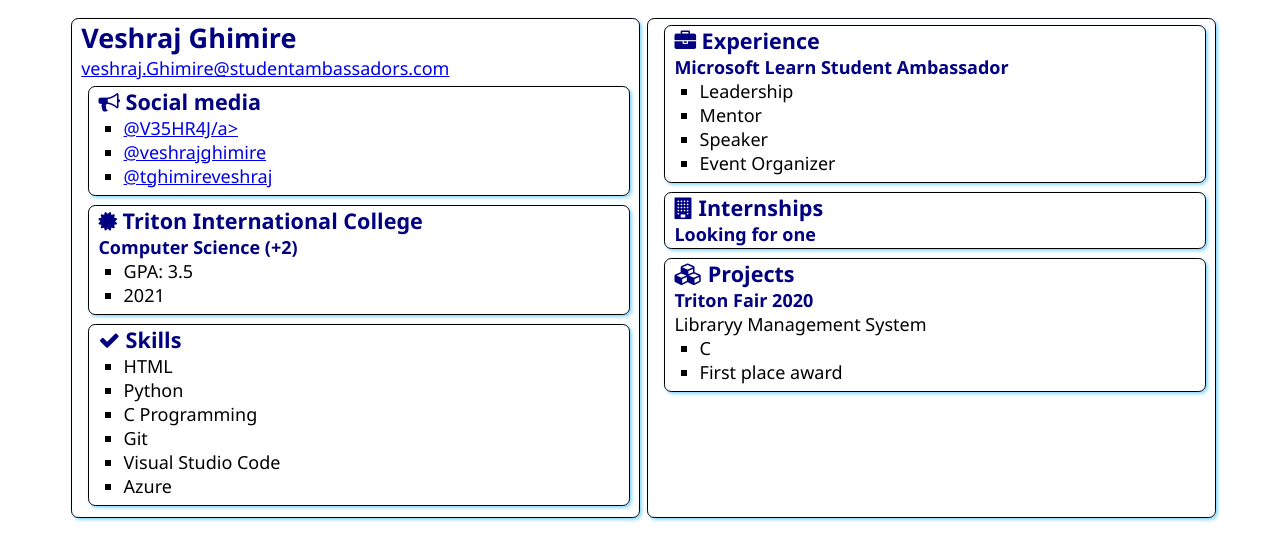
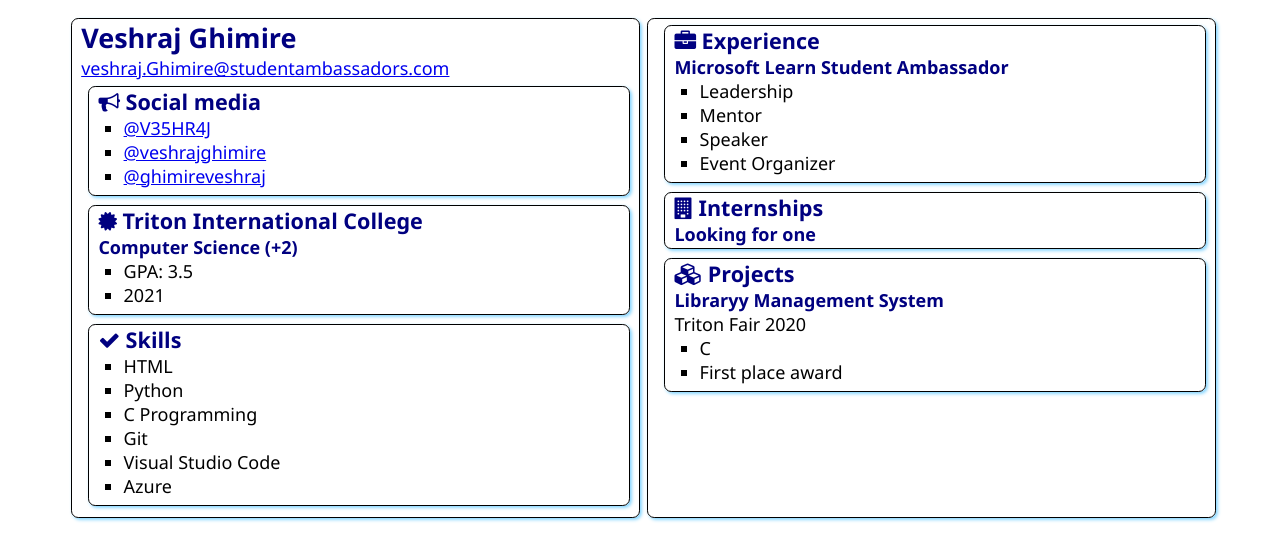
Before and after one commit to V35HR4J/SATechnicalOnboarding, a plain HTML site: page src/index.html in a window 1280 px wide. Drawn offline with Linux system fonts and the light colour scheme.

Commit message:
some minor changes

```diff
--- a/src/index.html
+++ b/src/index.html
@@ -21,9 +21,9 @@
                     Social media
                 </h2>
                 <ul>
-                    <li><a href="https://github.com/V35HR4J">@V35HR4J/a></li>
+                    <li><a href="https://github.com/V35HR4J">@V35HR4J</a></li>
                     <li><a href="https://linkedin.com/in/veshrajghimire">@veshrajghimire</a></li>
-                    <li><a href="https://twitter.com/ghimireveshraj">@tghimireveshraj</a></li>
+                    <li><a href="https://twitter.com/ghimireveshraj">@ghimireveshraj</a></li>
                 </ul>
             </section>
 
@@ -84,8 +84,8 @@
                     Projects
                 </h2>
 
-                <h3>Triton Fair 2020</h3>
-                <div>Libraryy Management System</div>
+                <h3>Libraryy Management System</h3>
+                <div>Triton Fair 2020</div>
                 <ul>
                     <li>C</li>
                     <li>First place award</li>
```
